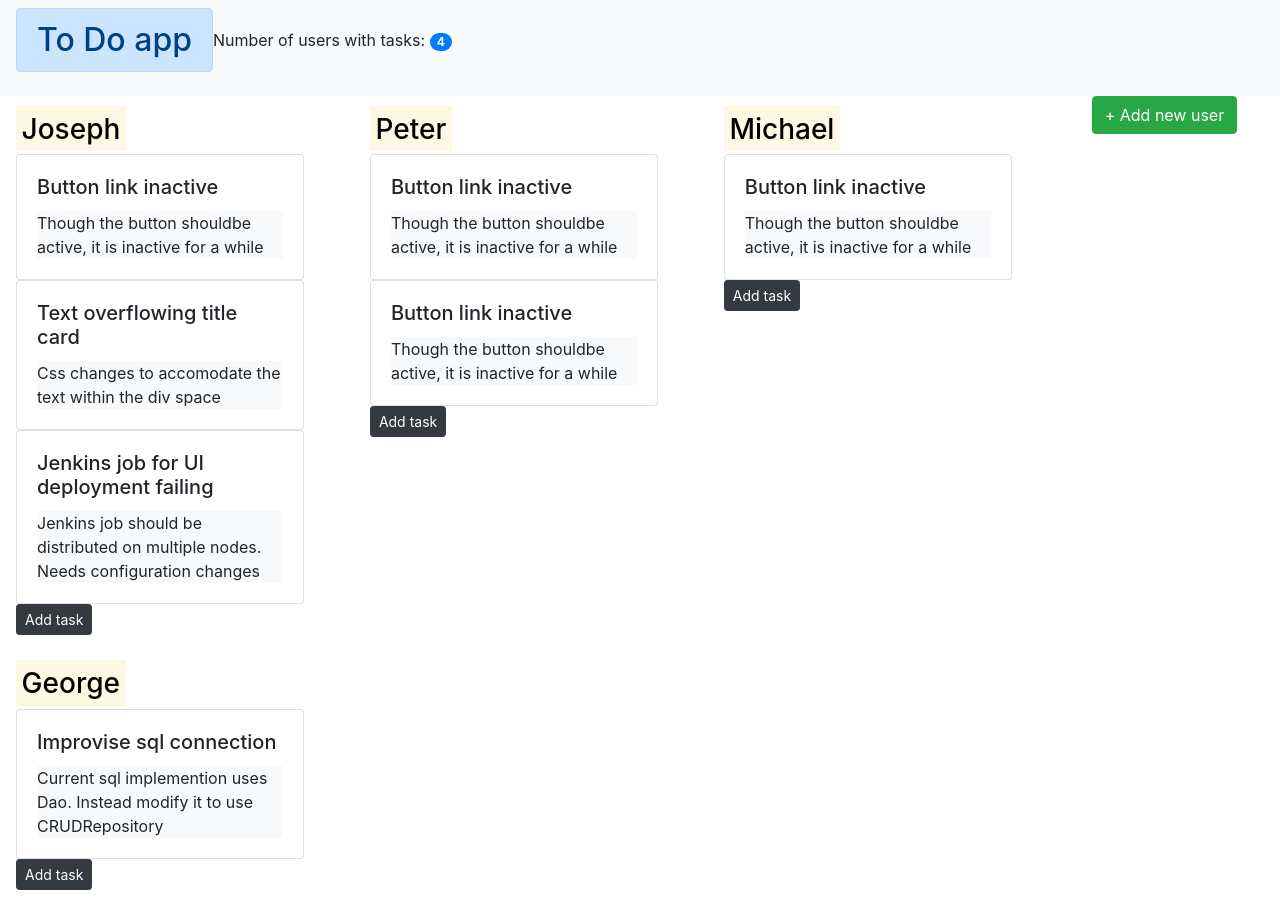
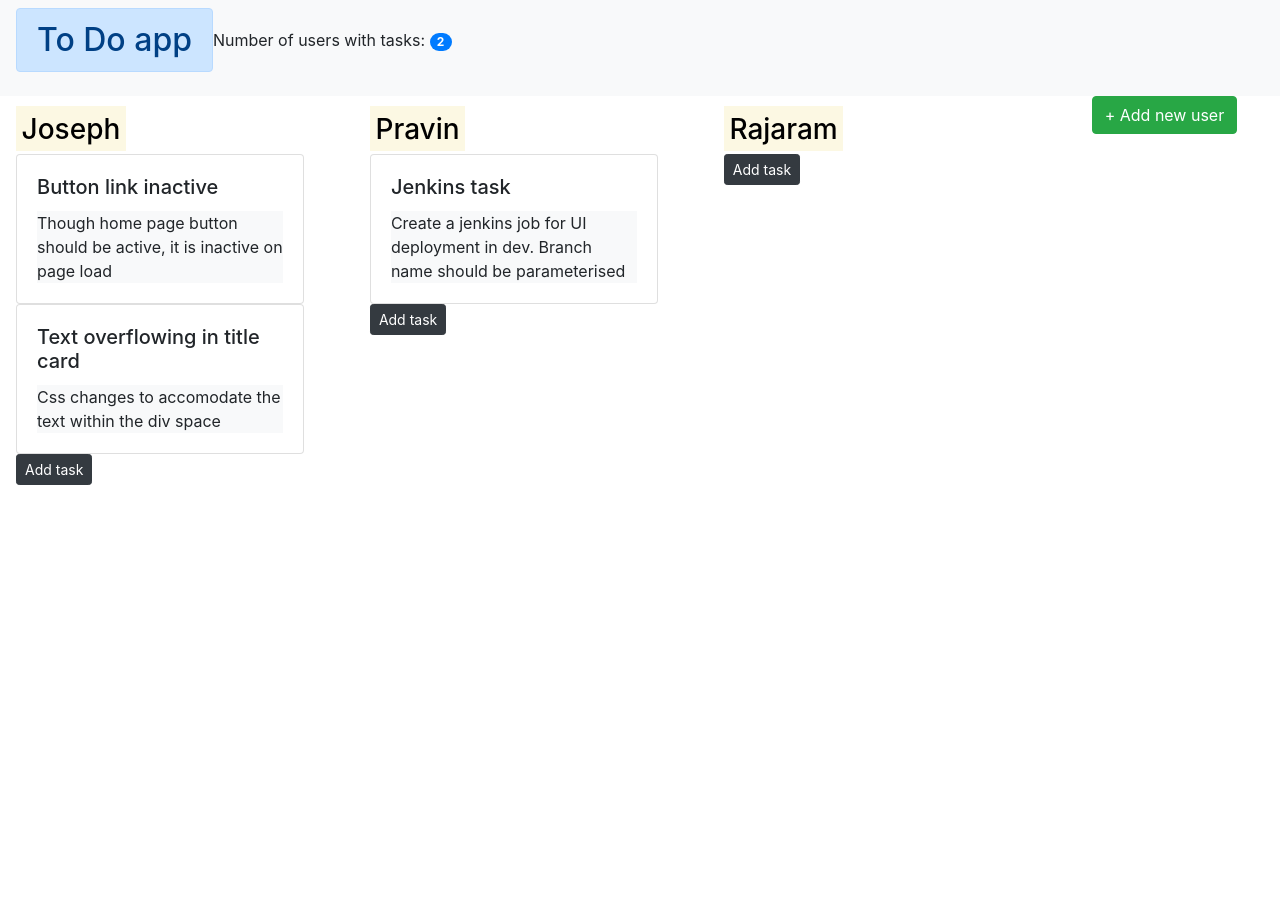
Before and after one commit to JosephPravin/to-do, a React (Create React App) app: page / in a window 1280 px wide. After the commit the page ends 800 px from the top, so only its background shows below. Built offline with nearby package versions, Linux system fonts and the light colour scheme.

Commit message:
Using window prompt to input new task details

```diff
--- a/src/App.js
+++ b/src/App.js
@@ -9,41 +9,25 @@ class App extends Component {
             name: 'Joseph',
             tasks: [{
                     title: 'Button link inactive',
-                    description: 'Though the button shouldbe active, it is inactive for a while',
+                    description: 'Though home page button should be active, it is inactive on page load',
                 },
                 {
-                    title: 'Text overflowing title card',
+                    title: 'Text overflowing in title card',
                     description: 'Css changes to accomodate the text within the div space',
-                }, {
-                    title: 'Jenkins job for UI deployment failing',
-                    description: 'Jenkins job should be distributed on multiple nodes. Needs configuration changes',
                 },
             ]
         },
         {
-          name: 'Peter',
-          tasks: [{
-              title: 'Button link inactive',
-              description: 'Though the button shouldbe active, it is inactive for a while',
-          }, {
-            title: 'Button link inactive',
-            description: 'Though the button shouldbe active, it is inactive for a while',
+          name: 'Pravin',
+          tasks: [ {
+            title: 'Jenkins task',
+            description: 'Create a jenkins job for UI deployment in dev. Branch name should be parameterised',
         },]
-      },
-        {
-            name: 'Michael',
-            tasks: [{
-                title: 'Button link inactive',
-                description: 'Though the button shouldbe active, it is inactive for a while',
-            }, ]
         },
         {
-            name: 'George',
-            tasks: [{
-              title: 'Improvise sql connection',
-              description: 'Current sql implemention uses Dao. Instead modify it to use CRUDRepository'
-            }]
-        },
+          name: 'Rajaram',
+          tasks: []
+        }
     ]
   };
 
--- a/src/components/addTask.jsx
+++ b/src/components/addTask.jsx
@@ -1,36 +1,33 @@
 import React, { Component } from 'react';
-import AddTaskForm from './addTaskForm'
 
 class AddTask extends Component {
 
     constructor(props) {
         super(props);
         this.state = {
-            showForm: false,
+            title: '',
+            description: '',
         };
+        this.getInput = this.getInput.bind(this);
+    }
+
+    getInput() {
+        let title;
+        let description;
+        while(!title) {
+            title = window.prompt('Title');
+        }
+        while(!description) {
+            description = window.prompt('Describe it!');
+        }
+
+        this.props.onAddTask(this.props.name, {title: title, description: description});
     }
 
     render() {
-        if(!this.state.showForm){
-            return (
-                <React.Fragment>
-                    <button
-                    onClick={()=>{this.setState({showForm: !this.state.showForm})}}
-                    className="btn btn-sm btn-dark">Add task</button>
-                    {/* <AddTaskForm style={{display: !this.state.showForm ?'block':'none'}} onAddTask={this.props.onAddTask}/>            */}
-                </React.Fragment>
-             );
-        } else {
-            return (
-                <React.Fragment>
-                    <button
-                    onClick={()=>{this.setState({showForm: !this.state.showForm})}}
-                    className="btn btn-sm btn-dark">Add task</button>
-                    <AddTaskForm name={this.props.name} onAddTask={this.props.onAddTask}/>
-                </React.Fragment>
-             );
-        }
-
+        return(<React.Fragment>
+        <button className="btn btn-sm btn-dark" onClick={this.getInput}>Add task</button>
+        </React.Fragment>   )
     }
 }
 
```
